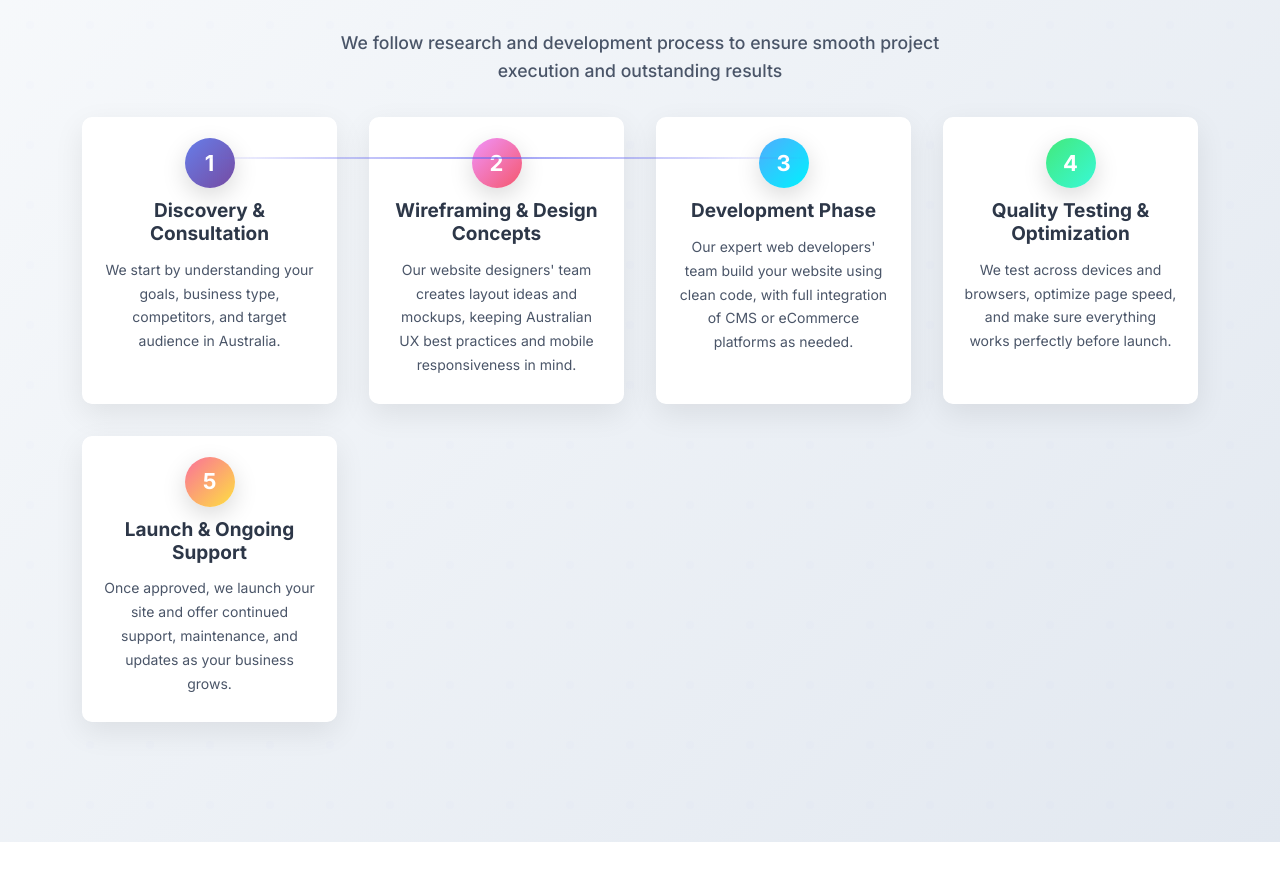
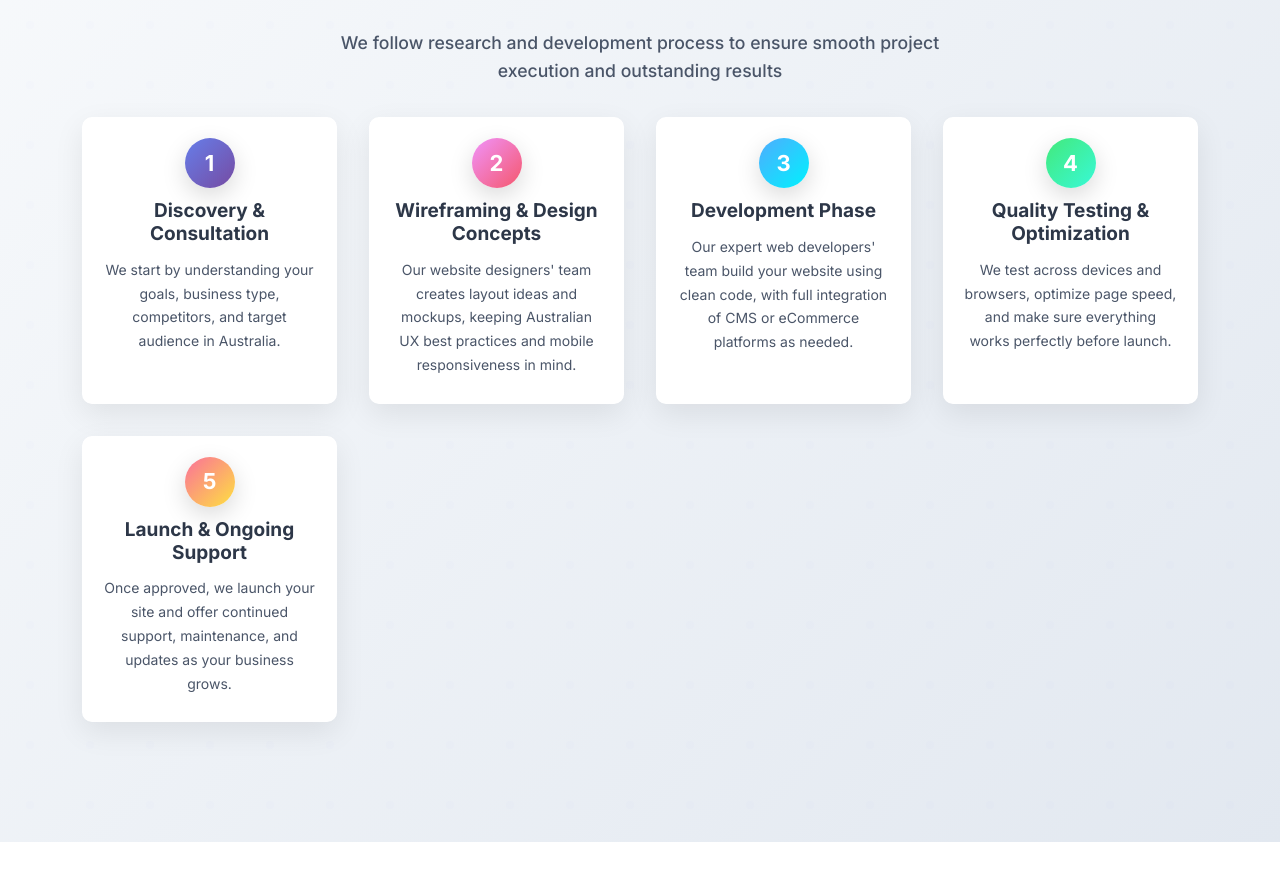
Before and after one commit to amanprasadum/weasy, a plain HTML site: page home3.html in a window 1280 px wide. Shown: the part 2305-3186 px from the top of the page. Drawn offline with nearby package versions, Linux system fonts and the light colour scheme.

Commit message:
off connection line

```diff
--- a/home3.html
+++ b/home3.html
@@ -875,7 +875,7 @@
         }
 
         /* Connection Lines */
-        .process-container::before {
+        /* .process-container::before {
             content: '';
             position: absolute;
             top: 40px;
@@ -904,7 +904,7 @@
                 left: 10%;
                 right: 10%;
             }
-        }
+        } */
 
         /* ==================== PRICING SECTION ==================== */
         .pricing-section {
```
